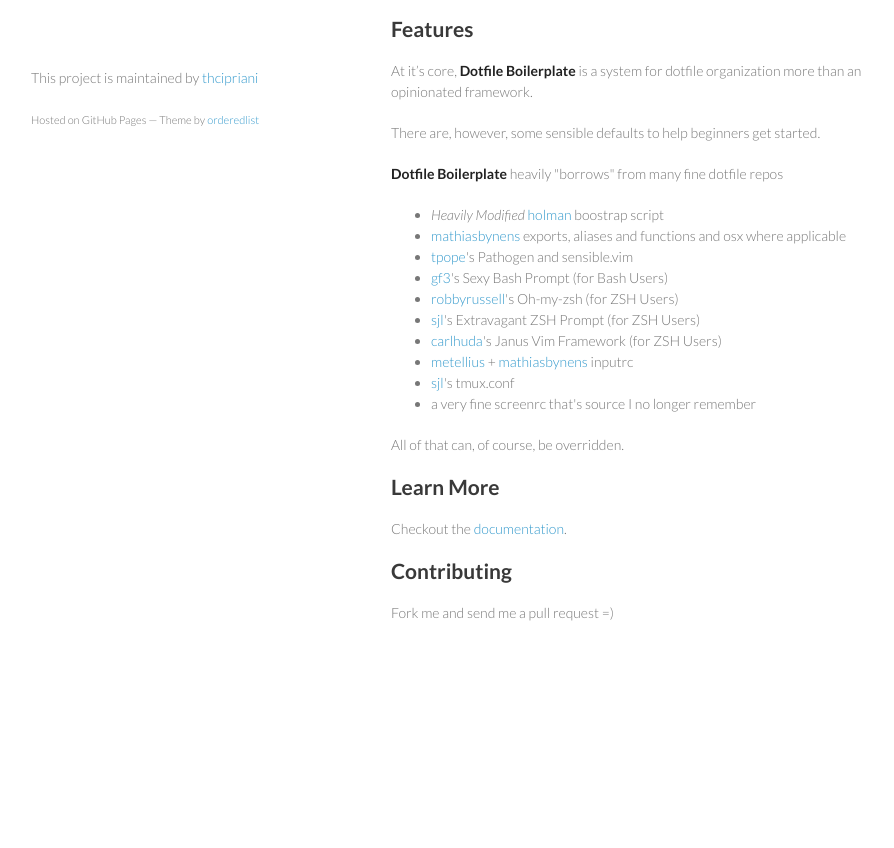
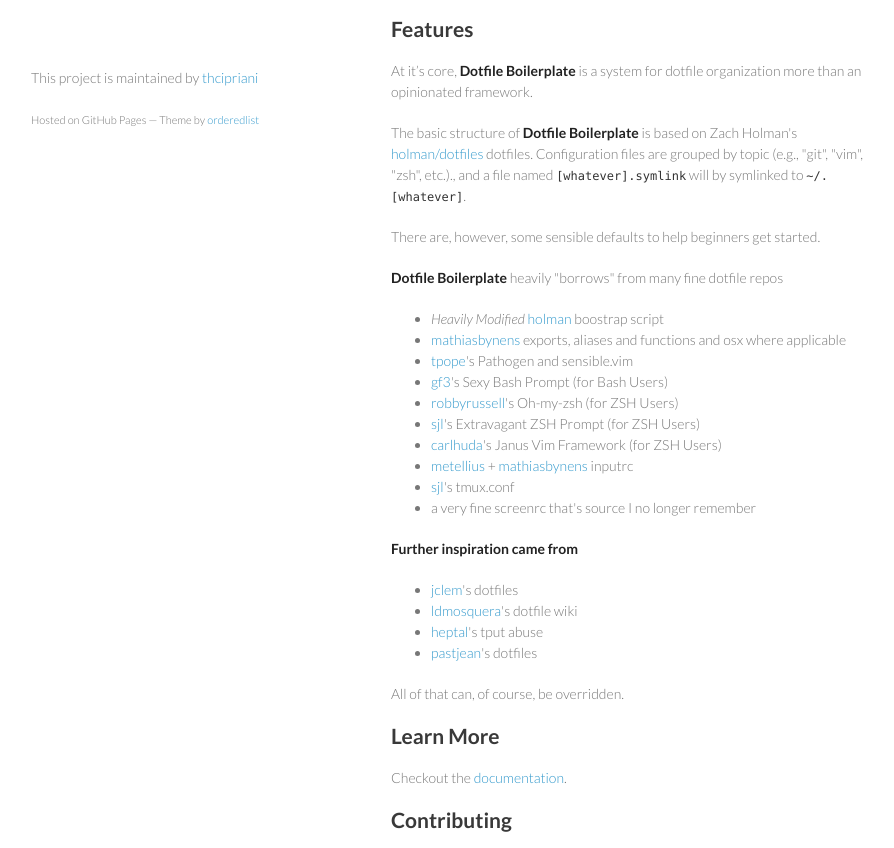
Before and after one commit to thcipriani/dotfile-boilerplate, a plain HTML site: page index.html in a window 1280 px wide. Shown: the part 601-1449 px from the top of the page, without its empty margins (179-1073 px from the left). Before the commit the page ends 1294 px from the top, so only its background shows below. Drawn offline with Linux system fonts and the light colour scheme.

```diff
--- a/index.html
+++ b/index.html
@@ -65,6 +65,11 @@ and advanced users with a powerful, configurable framework on which to build.</p
 <p>At it’s core, <strong>Dotfile Boilerplate</strong> is a system for dotfile
 organization more than an opinionated framework.</p>
 
+<p>The basic structure of <strong>Dotfile Boilerplate</strong> is based on Zach Holman's
+<a href="https://github.com/holman/dotfiles">holman/dotfiles</a> dotfiles. Configuration
+files are grouped by topic (e.g., "git", "vim", "zsh", etc.)., and a file
+named <code>[whatever].symlink</code> will by symlinked to <code>~/.[whatever]</code>.</p>
+
 <p>There are, however, some sensible defaults to help beginners get started.</p>
 
 <p><strong>Dotfile Boilerplate</strong> heavily "borrows" from many fine dotfile repos</p>
@@ -89,6 +94,17 @@ organization more than an opinionated framework.</p>
 <li>
 <a href="https://bitbucket.org/sjl/dotfiles/src/a3ff27f963ced7e7e1e024faab6b5c8d46557172/tmux/tmux.conf?at=default">sjl</a>'s tmux.conf</li>
 <li>a very fine screenrc that's source I no longer remember</li>
+</ul><p><strong>Further inspiration came from</strong></p>
+
+<ul>
+<li>
+<a href="https://github.com/jclem/dotfiles">jclem</a>'s dotfiles</li>
+<li>
+<a href="https://github.com/ldmosquera/dotfiles/wiki">ldmosquera</a>'s dotfile wiki</li>
+<li>
+<a href="https://gist.github.com/heptal/6052573">heptal</a>'s tput abuse</li>
+<li>
+<a href="https://github.com/pastjean/dotfiles">pastjean</a>'s dotfiles</li>
 </ul><p>All of that can, of course, be overridden. </p>
 
 <h2>
```
Also changed, not shown: params.json (+1 -1 lines).
